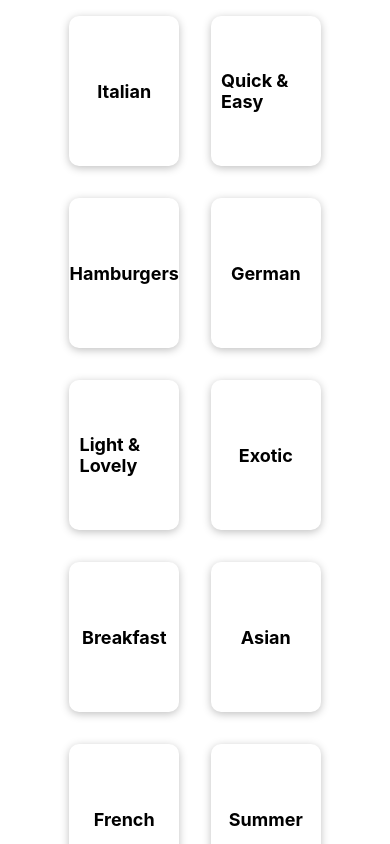
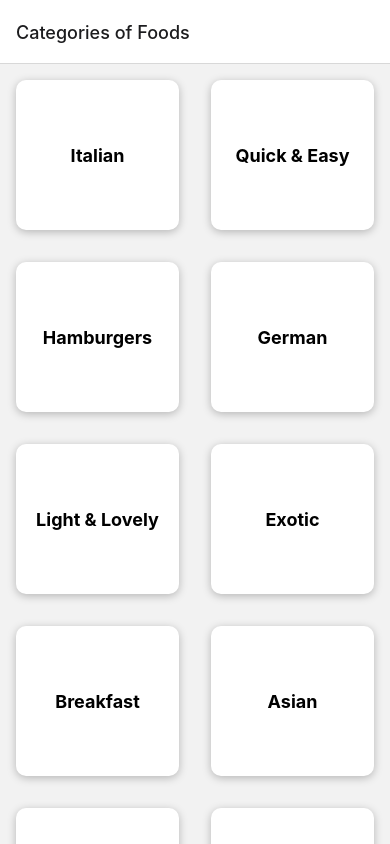
Before and after one commit to anuragshrestha/MenuApp, a React Native app: screen / in a window 390 px wide. Built offline with nearby package versions, Linux system fonts and the light colour scheme.

Commit message:
Updated App file

```diff
--- a/App.js
+++ b/App.js
@@ -1,21 +1,25 @@
-import { StatusBar } from 'expo-status-bar';
-import { StyleSheet, Text, View } from 'react-native';
-import CategoriesScreen from './screens/CategoriesScreen';
+import { StatusBar } from "expo-status-bar";
+import { StyleSheet, Text, View } from "react-native";
+import CategoriesScreen from "./screens/CategoriesScreen";
+import { NavigationContainer } from "@react-navigation/native";
+import { createNativeStackNavigator } from '@react-navigation/native-stack';
+import MealsOverViewScreens from "./screens/MealsOverViewScreen";
 
+//creating a stack for navigation
+const Stack = createNativeStackNavigator();
 
 export default function App() {
   return (
-    <View style={styles.container}>
-      <CategoriesScreen/>
-    </View>
+    <>
+      <StatusBar style="dark" />
+      <NavigationContainer>
+        <Stack.Navigator>
+          <Stack.Screen name = "Categories of Foods" component = {CategoriesScreen}/>
+          <Stack.Screen name="Details of food" component={MealsOverViewScreens}  />
+        </Stack.Navigator>
+      </NavigationContainer>
+    </>
   );
 }
 
-const styles = StyleSheet.create({
-  container: {
-    flex: 1,
-    backgroundColor: '#fff',
-    alignItems: 'center',
-    justifyContent: 'center',
-  },
-});
+const styles = StyleSheet.create({});
```
